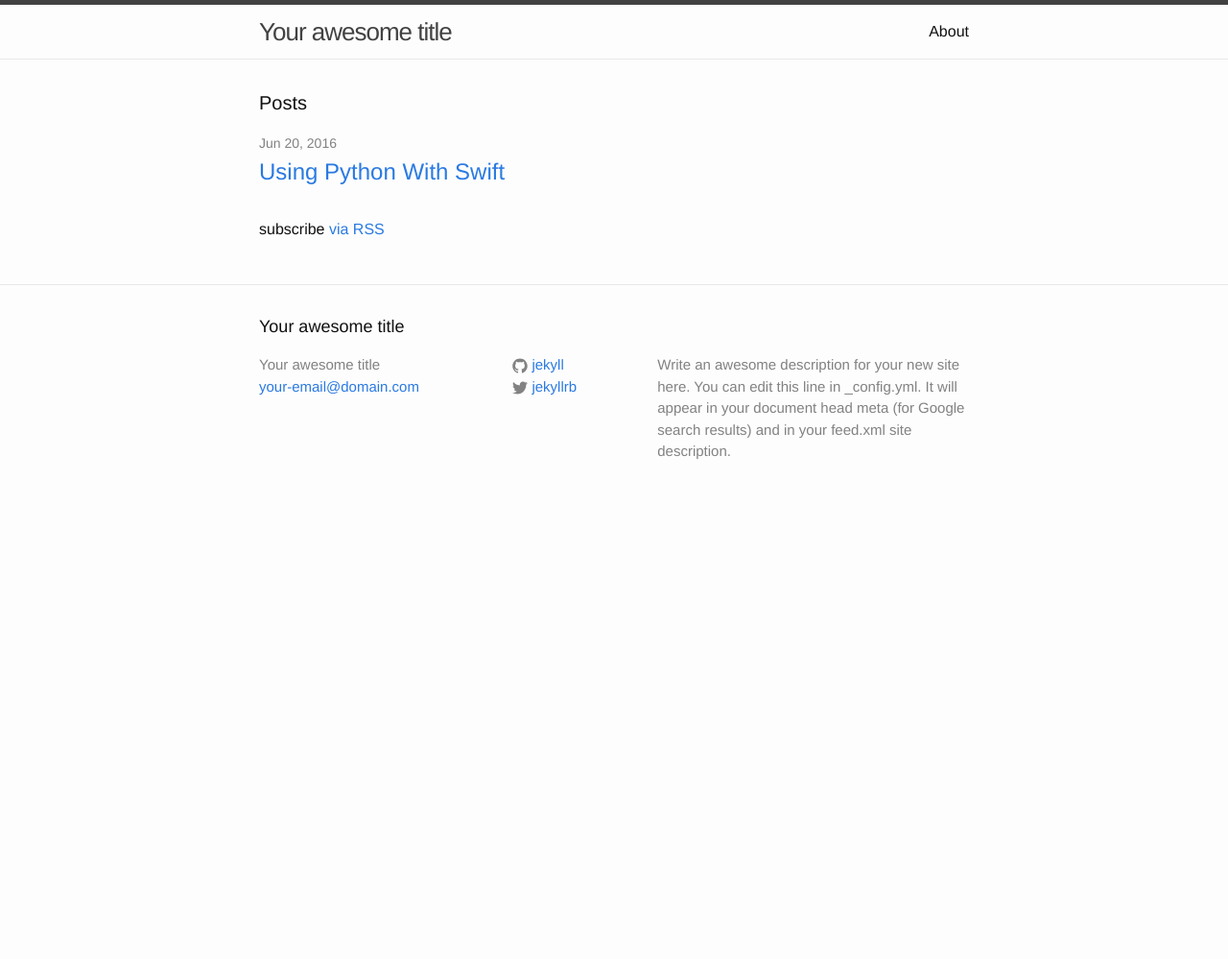
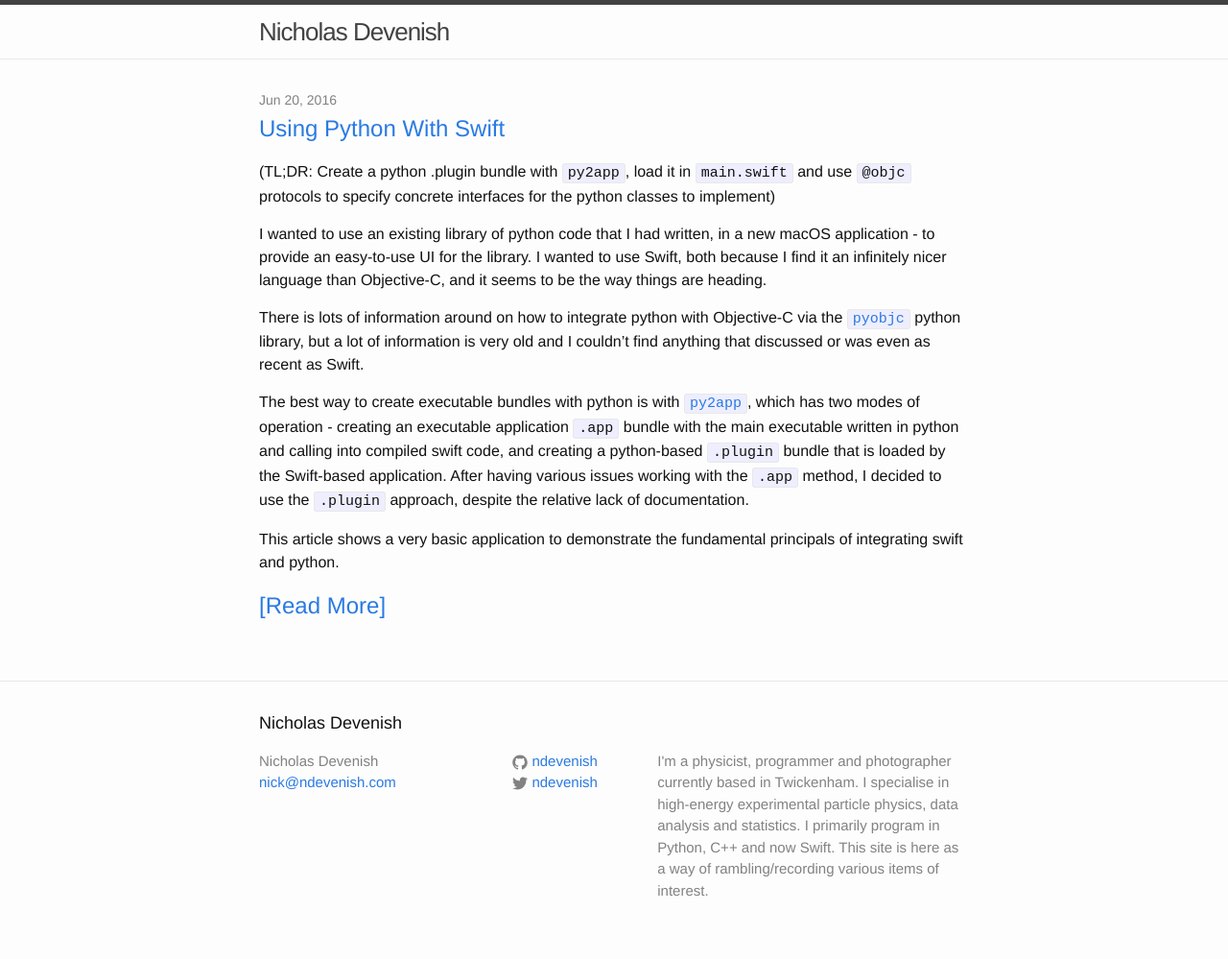
Before and after one commit to ndevenish/Site-ndevenish, a Jekyll site: the page built from index.html, in a window 1280 px wide. Shown: the whole page at 96% size. Built offline with Jekyll 4.4.1, drawn with Linux system fonts in a browser that asks for light colours; before the commit the page ends 900 px from its top, so only the background shows below that.

Commit message:
Update layout to be a bit tidier

```diff
--- a/_config.yml
+++ b/_config.yml
@@ -6,16 +6,19 @@
 # 'jekyll serve'. If you change this file, please restart the server process.
 
 # Site settings
-title: Your awesome title
-email: your-email@domain.com
+title: Nicholas Devenish
+email: nick@ndevenish.com
 description: > # this means to ignore newlines until "baseurl:"
-  Write an awesome description for your new site here. You can edit this
-  line in _config.yml. It will appear in your document head meta (for
-  Google search results) and in your feed.xml site description.
+  I'm a physicist, programmer and photographer currently based in Twickenham.
+  I specialise in high-energy experimental particle physics, data analysis and
+  statistics. I primarily program in Python, C++ and now Swift. This site is
+  here as a way of rambling/recording various items of interest.
 baseurl: "" # the subpath of your site, e.g. /blog
-url: "http://yourdomain.com" # the base hostname & protocol for your site
-twitter_username: jekyllrb
-github_username:  jekyll
+url: "http://ndevenish.com" # the base hostname & protocol for your site
+twitter_username: ndevenish
+github_username:  ndevenish
 
 # Build settings
 markdown: kramdown
+
+permalink: /:year/:month/:day/:title
--- a/about.md
+++ /dev/null
@@ -1,15 +0,0 @@
----
-layout: page
-title: About
-permalink: /about/
----
-
-This is the base Jekyll theme. You can find out more info about customizing your Jekyll theme, as well as basic Jekyll usage documentation at [jekyllrb.com](http://jekyllrb.com/)
-
-You can find the source code for the Jekyll new theme at:
-{% include icon-github.html username="jglovier" %} /
-[jekyll-new](https://github.com/jglovier/jekyll-new)
-
-You can find the source code for Jekyll at
-{% include icon-github.html username="jekyll" %} /
-[jekyll](https://github.com/jekyll/jekyll)
--- a/feed.xml
+++ /dev/null
@@ -1,30 +0,0 @@
----
-layout: null
----
-<?xml version="1.0" encoding="UTF-8"?>
-<rss version="2.0" xmlns:atom="http://www.w3.org/2005/Atom">
-  <channel>
-    <title>{{ site.title | xml_escape }}</title>
-    <description>{{ site.description | xml_escape }}</description>
-    <link>{{ site.url }}{{ site.baseurl }}/</link>
-    <atom:link href="{{ "/feed.xml" | prepend: site.baseurl | prepend: site.url }}" rel="self" type="application/rss+xml"/>
-    <pubDate>{{ site.time | date_to_rfc822 }}</pubDate>
-    <lastBuildDate>{{ site.time | date_to_rfc822 }}</lastBuildDate>
-    <generator>Jekyll v{{ jekyll.version }}</generator>
-    {% for post in site.posts limit:10 %}
-      <item>
-        <title>{{ post.title | xml_escape }}</title>
-        <description>{{ post.content | xml_escape }}</description>
-        <pubDate>{{ post.date | date_to_rfc822 }}</pubDate>
-        <link>{{ post.url | prepend: site.baseurl | prepend: site.url }}</link>
-        <guid isPermaLink="true">{{ post.url | prepend: site.baseurl | prepend: site.url }}</guid>
-        {% for tag in post.tags %}
-        <category>{{ tag | xml_escape }}</category>
-        {% endfor %}
-        {% for cat in post.categories %}
-        <category>{{ cat | xml_escape }}</category>
-        {% endfor %}
-      </item>
-    {% endfor %}
-  </channel>
-</rss>
--- a/index.html
+++ b/index.html
@@ -3,8 +3,6 @@ layout: default
 ---
 
 <div class="home">
-
-  <h1 class="page-heading">Posts</h1>
 
   <ul class="post-list">
     {% for post in site.posts %}
@@ -14,10 +12,10 @@ layout: default
         <h2>
           <a class="post-link" href="{{ post.url | prepend: site.baseurl }}">{{ post.title }}</a>
         </h2>
+        {{ post.excerpt }}
+        <a class="post-link" href="{{ post.url | prepend: site.baseurl }}">[Read More]</a>
       </li>
     {% endfor %}
   </ul>
 
-  <p class="rss-subscribe">subscribe <a href="{{ "/feed.xml" | prepend: site.baseurl }}">via RSS</a></p>
-
 </div>
```
Also changed, not shown: _posts/2016-06-20-using-python-with-swift.markdown (+7 -1 lines), images/seagull_160.png (added).
